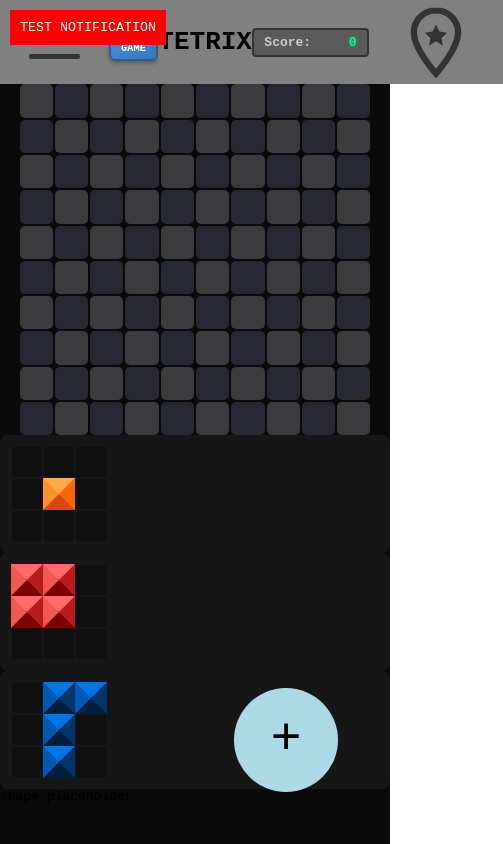
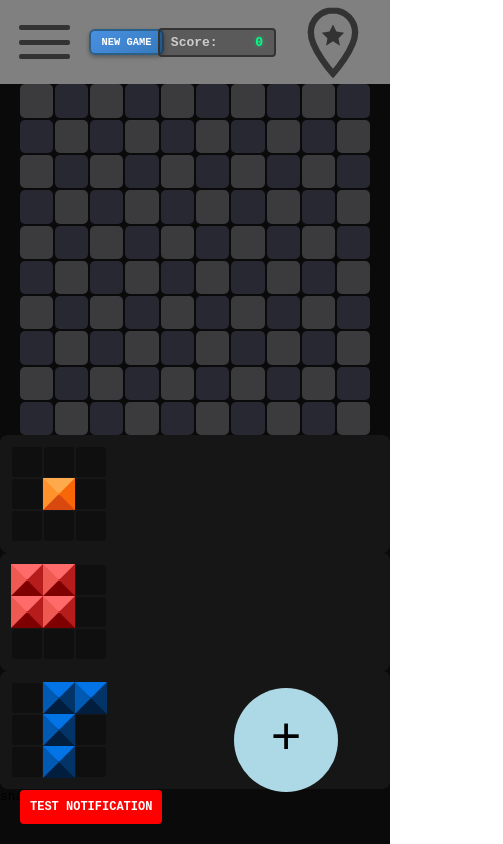
Before and after one commit to tetrix-game/tetrix-game.github.io, a React (Vite) app: page / in a window 390 px wide. Shown: the whole page, 503 px wide, since content can reach past the window. Built offline with nearby package versions, Linux system fonts and the light colour scheme.

Commit message:
header fix

```diff
--- a/src/components/Header/Header.css
+++ b/src/components/Header/Header.css
@@ -5,6 +5,7 @@
   width: 100%;
   height: 10vh;
   background-color: lightgrey;
+  overflow: hidden; /* Prevent scrollbars */
 }
 
 .tetrix_header_start,
@@ -21,6 +22,7 @@
   align-items: center;
   gap: 1rem;
   padding-left: 1rem;
+  min-width: 0; /* Allow flex item to shrink */
 }
 
 .tetrix_header_middle {
@@ -28,6 +30,7 @@
   display: flex;
   justify-content: center;
   align-items: center;
+  min-width: 0; /* Allow flex item to shrink */
 }
 
 .tetrix_header_end {
@@ -37,4 +40,34 @@
   align-items: center;
   gap: 1rem;
   padding-right: 1rem;
+  min-width: 0; /* Allow flex item to shrink */
 }
+
+/* Hide title on smaller screens to prevent overflow */
+@media (max-width: 768px) {
+  .tetrix_header_middle {
+    display: none;
+  }
+
+  .tetrix_header_start,
+  .tetrix_header_end {
+    flex: 1;
+    gap: 0.5rem;
+    padding-left: 0.5rem;
+    padding-right: 0.5rem;
+  }
+}
+
+/* Hide title on very narrow screens regardless of height */
+@media (max-width: 480px) {
+  .tetrix_header_middle {
+    display: none;
+  }
+
+  .tetrix_header_start,
+  .tetrix_header_end {
+    gap: 0.25rem;
+    padding-left: 0.25rem;
+    padding-right: 0.25rem;
+  }
+}
--- a/src/components/ScoreNotification/ScoreNotification.tsx
+++ b/src/components/ScoreNotification/ScoreNotification.tsx
@@ -133,14 +133,17 @@ const ScoreNotification: React.FC = () => {
         onClick={testNotification}
         style={{
           position: 'fixed',
-          top: '10px',
-          left: '10px',
+          bottom: '20px',
+          left: '20px',
           zIndex: 20000,
           padding: '10px',
           backgroundColor: 'red',
           color: 'white',
           border: 'none',
-          cursor: 'pointer'
+          cursor: 'pointer',
+          borderRadius: '4px',
+          fontSize: '12px',
+          fontWeight: 'bold'
         }}
       >
         TEST NOTIFICATION
```
Also changed, not shown: 5 other files (tests, documents, lock files or other folders).
